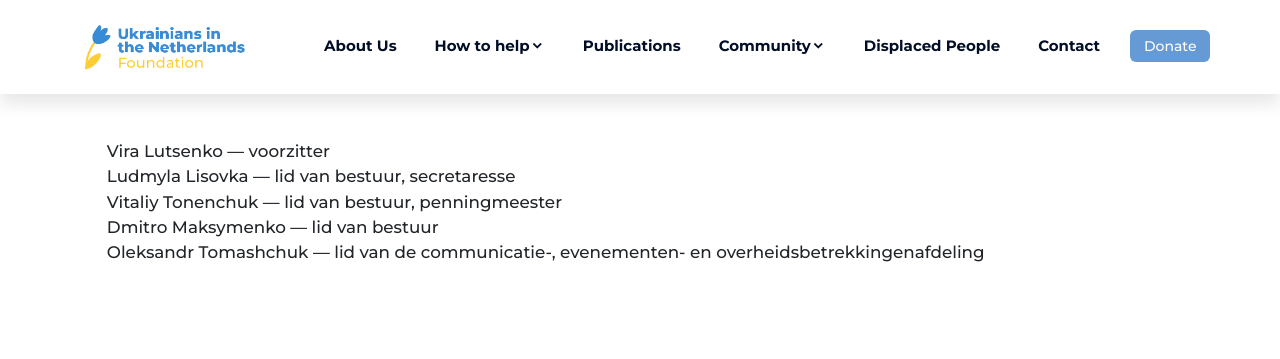
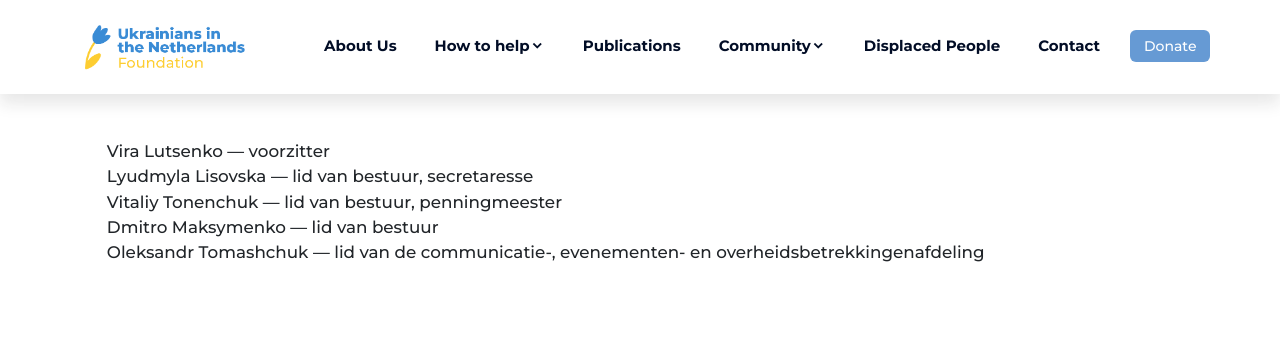
Before and after one commit to ua-nl/ua-nl.github.io, a Jekyll site: the page built from pages/about.html, in a window 1280 px wide and 900 px high, scrolled down 3158 px. Shown: the top 359 px of the window. Built offline with Jekyll 4.4.1, drawn with Linux system fonts in a browser that asks for light colours; a script that is not in the unit is left out.

Commit message:
fix: Lyudmyla's name

```diff
--- a/_data/about/people.yml
+++ b/_data/about/people.yml
@@ -2,7 +2,7 @@
   roles:
     - voorzitter
 
-- name: Ludmyla Lisovka
+- name: Lyudmyla Lisovska
   roles:
     - lid van bestuur
     - secretaresse
```
